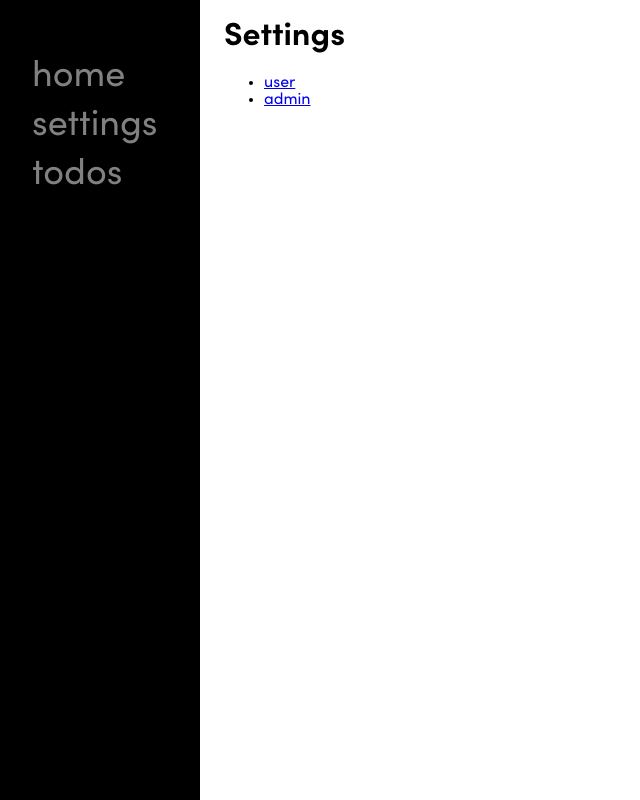
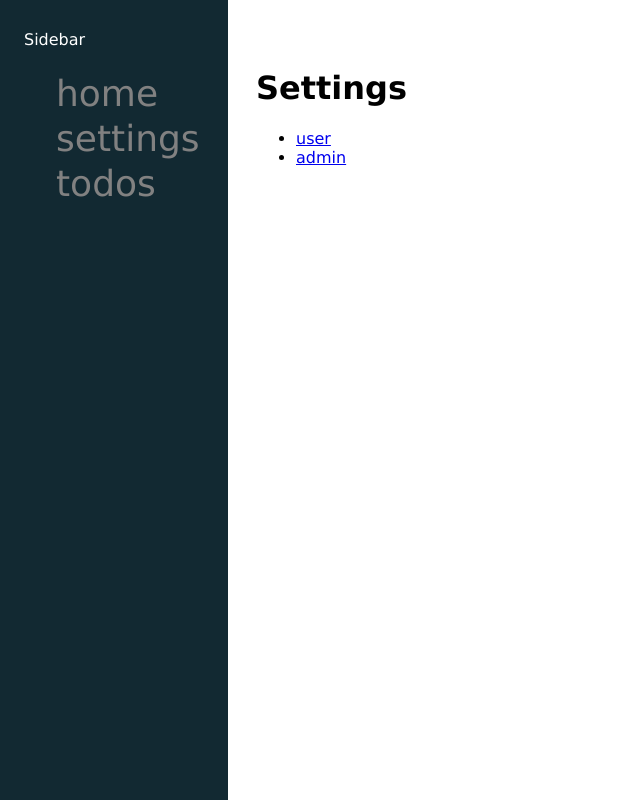
Before and after one commit to stianalmaas/fagdag-react-2020, a React (Create React App) app: page /settings in a window 1280 px wide. Shown: the whole page, without its empty margins (0-640 px from the left). Built offline with nearby package versions, Linux system fonts and the light colour scheme; what styled-theming would draw is missing.

Commit message:
fixed aside and main visible

```diff
--- a/src/App.js
+++ b/src/App.js
@@ -1,7 +1,18 @@
-import React from 'react';
-import { Link, Router, Switch } from 'react-router-dom';
-import { history, routes, RouteWithSubRoutes } from './routes';
-import { MenuList, StyledMenuItem, StyledSideBar } from './app/app.styles';
+
+import React from "react";
+import { Router, Switch, Link } from "react-router-dom";
+
+import { history, routes, RouteWithSubRoutes } from "./routes";
+
+import {
+  AppContainer,
+  GlobalStyle,
+  StyledSideBar,
+  MenuList,
+  StyledMenuItem,
+  StyledMain
+} from "./app/app.styles";
+
 
 const App = () => {
   return (
@@ -16,13 +27,14 @@ const App = () => {
             ))}
           </MenuList>
         </StyledSideBar>
-      <main style={{ 'paddingLeft': '14rem' }}>
+
+        <StyledMain>
           <Switch>
             {routes.map(r => (
               <RouteWithSubRoutes key={r.path} {...r} />
             ))}
           </Switch>
-      </main>
+        </StyledMain>
     </Router>
   );
 };
--- a/src/app/app.styles.js
+++ b/src/app/app.styles.js
@@ -24,12 +24,27 @@ export const StyledMenuItem = styled.li`
 `;
 
 export const StyledSideBar = styled.aside`
+  width: 228px;
+  min-height: 100vh;
+  background: #122932;
+  position: fixed;
+  color: white;
+  padding: 1.5rem;
+  font-weight: normal;
+  line-height: 2rem;
+`;
+
+export const StyledMain = styled.main`
+  display: block;
+  width: calc(100% - 208px);
+  flex: 1;
   height: 100%;
-  width: 200px;
-  position: fixed;
-  background-color: var(--sonat-web-library-color-coal);
-  padding-top: 20px;
-  margin: 0;
+  min-height: 100vh;
+  position: absolute;
+  top: 0;
+  right: 0;
+  bottom: 0;
+  padding: 3rem;
 `;
 
 export const GlobalStyle = createGlobalStyle`
@@ -42,7 +57,7 @@ export const GlobalStyle = createGlobalStyle`
 
   :root {
     ${sonatWebLibraryColors};
-    font-family: 'SofiaPro', sans-serif;
+    font-family: 'Verdana', sans-serif;
   }
   #root, body, html {
     width: 100%;
```
Lines whose indentation alone changed are shown as unchanged.
